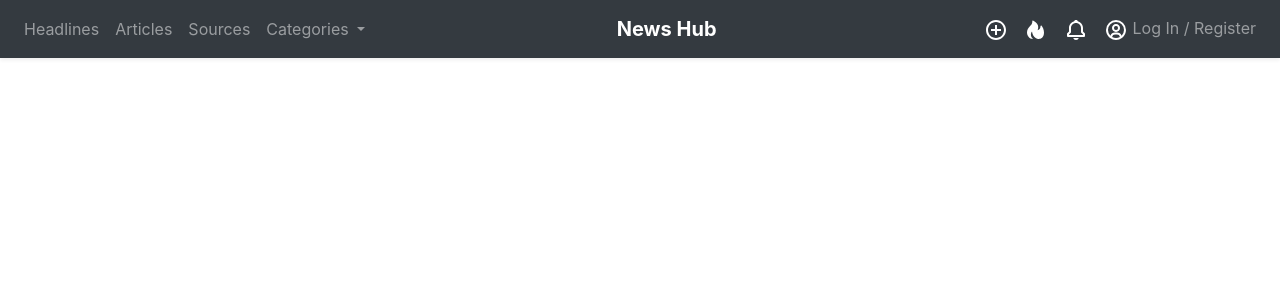
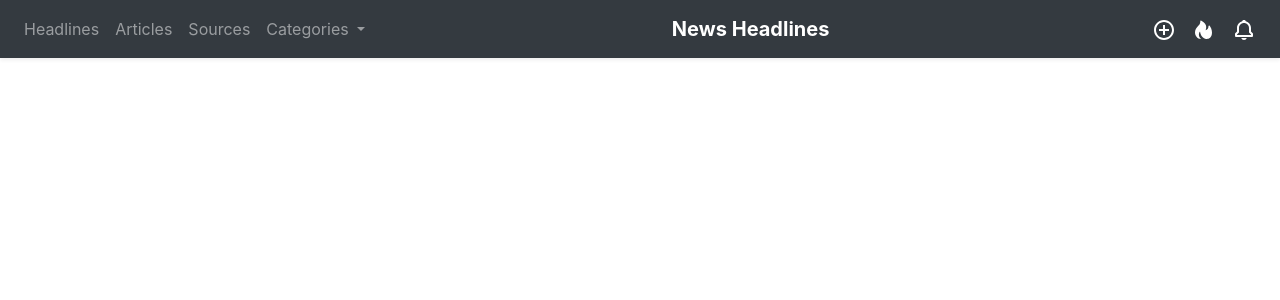
Before and after one commit to mamu234/News-API2, a Flask app: template app/templates/home.html in a window 1280 px wide. Shown: the top 300 px of the page. Run offline with Flask 2, Linux system fonts and the light colour scheme; the template is opened without the code that fills it, so the values that code supplies are empty; some libraries are stand-ins or nearby versions.

Commit message:
modified navbar

```diff
--- a/app/templates/base.html
+++ b/app/templates/base.html
@@ -12,17 +12,17 @@
     <link rel="stylesheet" href="https://cdnjs.cloudflare.com/ajax/libs/twitter-bootstrap/4.6.0/css/bootstrap.min.css">
     <link rel="stylesheet" href="https://cdnjs.cloudflare.com/ajax/libs/font-awesome/5.15.4/css/all.min.css">
     <link rel="stylesheet" href="{{ url_for('static', filename='assets/css/style.css') }}">
-    <title>News Hub</title>
+    <title>News Headlines</title>
 </head>
 <body>
 
     {% block navbar %}
 
-    <div class="container-fluid" style="background-color: #000;">
+    <div class="container-fluid" style="background-color: rgb(131, 21, 21);">
         <nav class="navbar navbar-expand-lg navbar-dark bg-dark fixed-top shadow-sm">
 
             <!--  Show this only on mobile to medium screens  -->
-              <a class="navbar-brand d-lg-none" href="{{ url_for('home') }}"><b class="lg"><span class="logo">News</span> Hub</b></a>
+              <a class="navbar-brand d-lg-none" href="{{ url_for('home') }}"><b class="lg"><span class="logo">News</span> Headlines</b></a>
 
               <button class="navbar-toggler" type="button" data-toggle="collapse" data-target="#navbarToggle" aria-controls="navbarToggle" aria-expanded="false" aria-label="Toggle navigation">
                 <span class="navbar-toggler-icon"></span>
@@ -58,29 +58,27 @@
 
 
             <!--   Show this only lg screens and up   -->
-                <a class="navbar-brand d-none d-lg-block" href="{{ url_for('home') }}"><b class="lg"><span class="logo">News</span> Hub</b></a>
+                <a class="navbar-brand d-none d-lg-block" href="{{ url_for('home') }}"><b class="lg"><span class="logo">News</span> Headlines</b></a>
 
 
 
                 <ul class="navbar-nav">
                     <li class="nav-item">
                     <a class="nav-link" href="#">
-                        <svg class="svg" xmlns="http://www.w3.org/2000/svg" width="24" height="24" viewBox="0 0 24 24" style="fill: rgba(255, 255, 255, 1);transform:msFilter "><path d="M13 7h-2v4H7v2h4v4h2v-4h4v-2h-4z"></path><path d="M12 2C6.486 2 2 6.486 2 12s4.486 10 10 10 10-4.486 10-10S17.514 2 12 2zm0 18c-4.411 0-8-3.589-8-8s3.589-8 8-8 8 3.589 8 8-3.589 8-8 8z"></path></svg>
+                        <svg class="svg" xmlns="http://www.w3.org/2000/svg" width="24" height="24" viewBox="0 0 24 24" style="fill: rgba(255, 255, 255, 1);transform: msFilter;"><path d="M13 7h-2v4H7v2h4v4h2v-4h4v-2h-4z"></path><path d="M12 2C6.486 2 2 6.486 2 12s4.486 10 10 10 10-4.486 10-10S17.514 2 12 2zm0 18c-4.411 0-8-3.589-8-8s3.589-8 8-8 8 3.589 8 8-3.589 8-8 8z"></path></svg>
                     </a>
                     </li>
                     <li class="nav-item">
                         <a class="nav-link" href="#">
-                            <svg class="svg" xmlns="http://www.w3.org/2000/svg" width="24" height="24" viewBox="0 0 24 24" style="fill: rgba(255, 255, 255, 1);transform: msFilter "><path d="M16.5,8c0,1.5-0.5,3.5-2.9,4.3c0.7-1.7,0.8-3.4,0.3-5c-0.7-2.1-3-3.7-4.6-4.6C8.9,2.4,8.2,2.8,8.3,3.4c0,1.1-0.3,2.7-2,4.4  C4.1,10,3,12.3,3,14.5C3,17.4,5,21,9,21c-4-4-1-7.5-1-7.5c0.8,5.9,5,7.5,7,7.5c1.7,0,5-1.2,5-6.4c0-3.1-1.3-5.5-2.4-6.9  C17.3,7.2,16.6,7.5,16.5,8"></path></svg>
+                            <svg class="svg" xmlns="http://www.w3.org/2000/svg" width="24" height="24" viewBox="0 0 24 24" style="fill: rgba(255, 255, 255, 1);transform:msFilter;"><path d="M16.5,8c0,1.5-0.5,3.5-2.9,4.3c0.7-1.7,0.8-3.4,0.3-5c-0.7-2.1-3-3.7-4.6-4.6C8.9,2.4,8.2,2.8,8.3,3.4c0,1.1-0.3,2.7-2,4.4  C4.1,10,3,12.3,3,14.5C3,17.4,5,21,9,21c-4-4-1-7.5-1-7.5c0.8,5.9,5,7.5,7,7.5c1.7,0,5-1.2,5-6.4c0-3.1-1.3-5.5-2.4-6.9  C17.3,7.2,16.6,7.5,16.5,8"></path></svg>
                         </a>
                     </li>
                     <li class="nav-item">
                         <a class="nav-link" href="#">
-                            <svg class="svg" xmlns="http://www.w3.org/2000/svg" width="24" height="24" viewBox="0 0 24 24" style="fill: rgba(255, 255, 255, 1);transform:msFilter "><path d="M19 13.586V10c0-3.217-2.185-5.927-5.145-6.742C13.562 2.52 12.846 2 12 2s-1.562.52-1.855 1.258C7.185 4.074 5 6.783 5 10v3.586l-1.707 1.707A.996.996 0 0 0 3 16v2a1 1 0 0 0 1 1h16a1 1 0 0 0 1-1v-2a.996.996 0 0 0-.293-.707L19 13.586zM19 17H5v-.586l1.707-1.707A.996.996 0 0 0 7 14v-4c0-2.757 2.243-5 5-5s5 2.243 5 5v4c0 .266.105.52.293.707L19 16.414V17zm-7 5a2.98 2.98 0 0 0 2.818-2H9.182A2.98 2.98 0 0 0 12 22z"></path></svg>
+                            <svg class="svg" xmlns="http://www.w3.org/2000/svg" width="24" height="24" viewBox="0 0 24 24" style="fill: rgba(255, 255, 255, 1);transform:msFilter;"><path d="M19 13.586V10c0-3.217-2.185-5.927-5.145-6.742C13.562 2.52 12.846 2 12 2s-1.562.52-1.855 1.258C7.185 4.074 5 6.783 5 10v3.586l-1.707 1.707A.996.996 0 0 0 3 16v2a1 1 0 0 0 1 1h16a1 1 0 0 0 1-1v-2a.996.996 0 0 0-.293-.707L19 13.586zM19 17H5v-.586l1.707-1.707A.996.996 0 0 0 7 14v-4c0-2.757 2.243-5 5-5s5 2.243 5 5v4c0 .266.105.52.293.707L19 16.414V17zm-7 5a2.98 2.98 0 0 0 2.818-2H9.182A2.98 2.98 0 0 0 12 22z"></path></svg>
                         </a>
                     </li>
-                    <li class="nav-item">
-                        <a class="nav-link" href="#">
-                            <svg class="svg" xmlns="http://www.w3.org/2000/svg" viewBox="0 0 24 24" width="24" height="24" style="fill: rgba(255, 255, 255, 1);transform:msFilter "><path d="M12 2A10.13 10.13 0 0 0 2 12a10 10 0 0 0 4 7.92V20h.1a9.7 9.7 0 0 0 11.8 0h.1v-.08A10 10 0 0 0 22 12 10.13 10.13 0 0 0 12 2zM8.07 18.93A3 3 0 0 1 11 16.57h2a3 3 0 0 1 2.93 2.36 7.75 7.75 0 0 1-7.86 0zm9.54-1.29A5 5 0 0 0 13 14.57h-2a5 5 0 0 0-4.61 3.07A8 8 0 0 1 4 12a8.1 8.1 0 0 1 8-8 8.1 8.1 0 0 1 8 8 8 8 0 0 1-2.39 5.64z"></path><path d="M12 6a3.91 3.91 0 0 0-4 4 3.91 3.91 0 0 0 4 4 3.91 3.91 0 0 0 4-4 3.91 3.91 0 0 0-4-4zm0 6a1.91 1.91 0 0 1-2-2 1.91 1.91 0 0 1 2-2 1.91 1.91 0 0 1 2 2 1.91 1.91 0 0 1-2 2z"></path></svg> Log In / Register
+
                         </a>
                     </li>
                 </ul>
@@ -104,8 +102,8 @@
 
     {% endblock %}
 
-    <!-- <script src="https://cdnjs.cloudflare.com/ajax/libs/jquery/3.5.1/jquery.slim.min.js"></script>
+    <script src="https://cdnjs.cloudflare.com/ajax/libs/jquery/3.5.1/jquery.slim.min.js"></script>
     <script src="https://cdnjs.cloudflare.com/ajax/libs/popper.js/1.16.1/umd/popper.min.js"></script>
-    <script src="https://cdnjs.cloudflare.com/ajax/libs/twitter-bootstrap/4.6.0/js/bootstrap.min.js"></script> -->
+    <script src="https://cdnjs.cloudflare.com/ajax/libs/twitter-bootstrap/4.6.0/js/bootstrap.min.js"></script>
 </body>
 </html>
```
Also changed, not shown: app/tests/news_test.py (+16 -0 lines).
